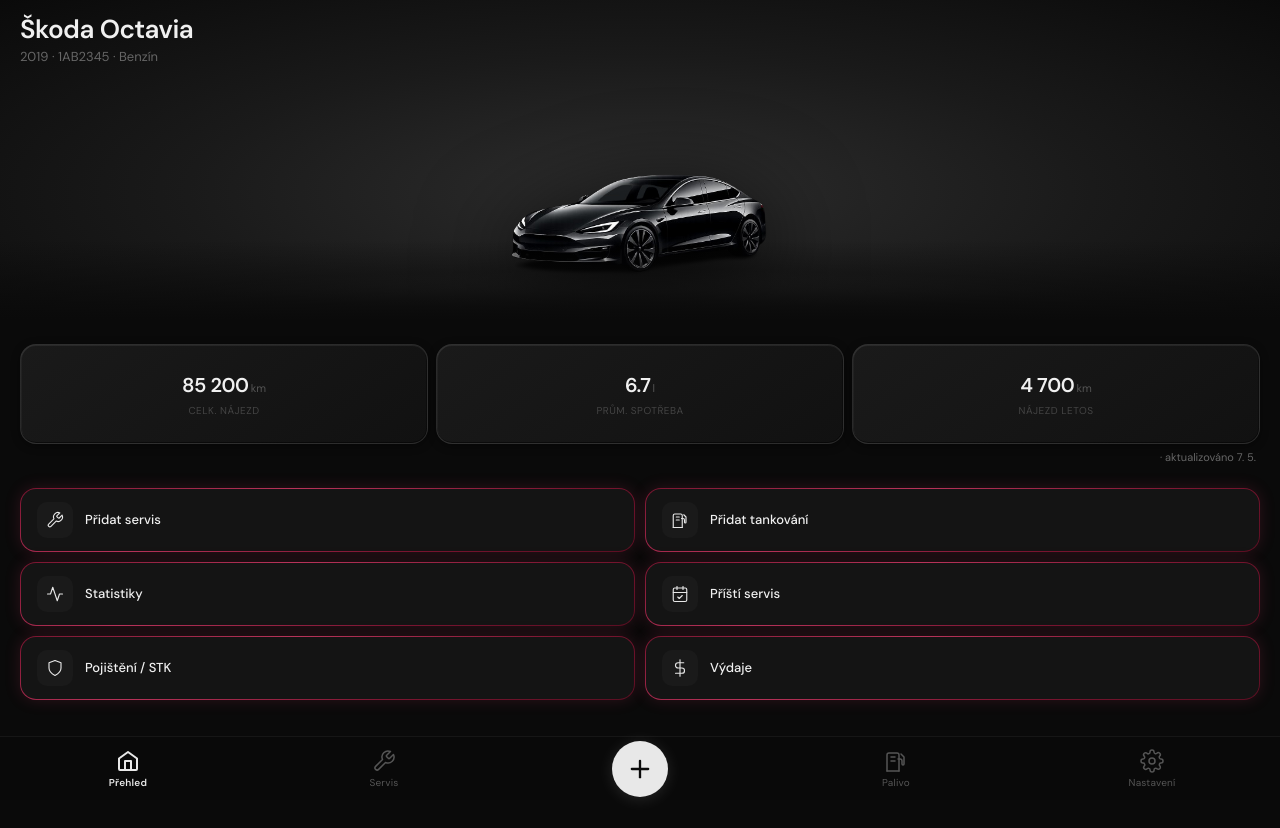
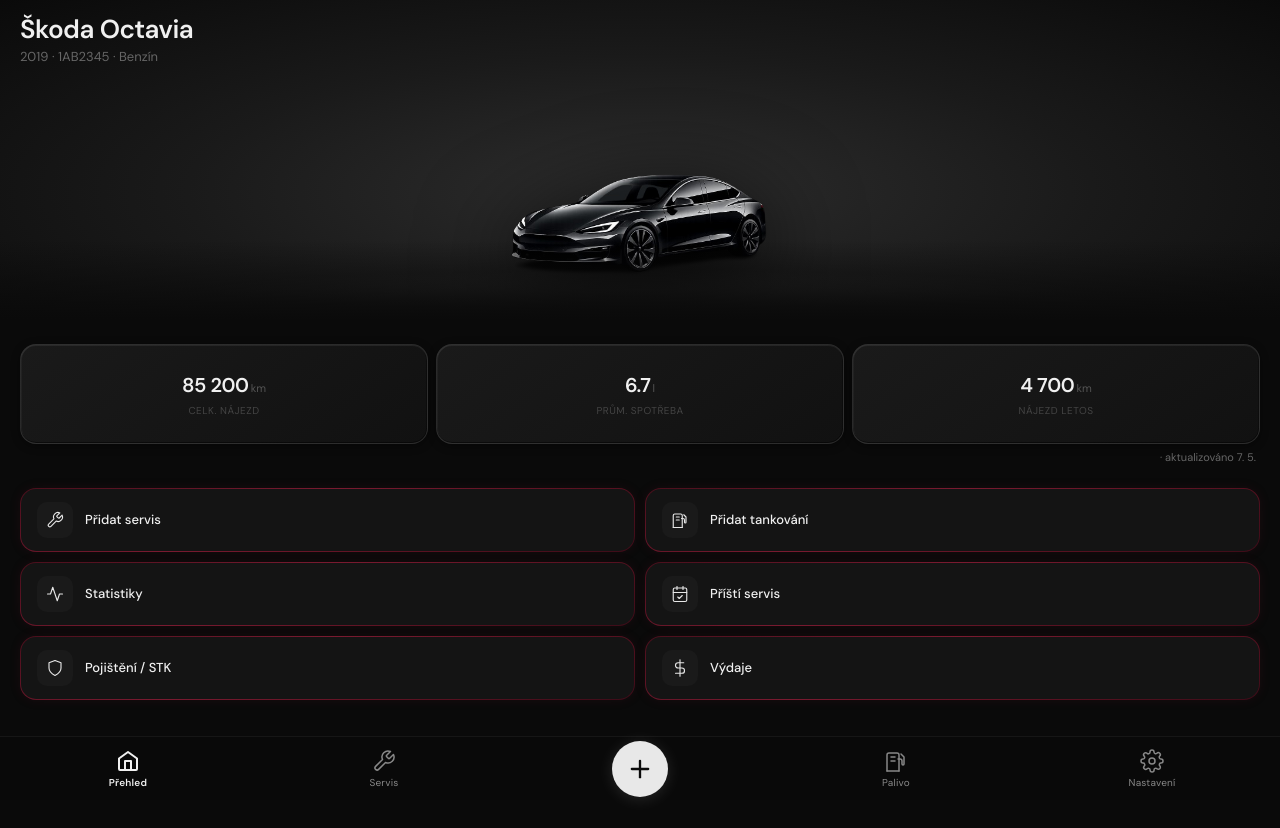
Before and after one commit to Luky947/car-manager, a React (Vite) app: page / in a window 1280 px wide. Built offline with nearby package versions, Linux system fonts and the light colour scheme.

Commit message:
fix: darker burgundy border, visible inactive nav icons
Co-Authored-By: Claude Sonnet 4.6 <noreply@anthropic.com>

```diff
--- a/src/components/layout/BottomNav.tsx
+++ b/src/components/layout/BottomNav.tsx
@@ -2,7 +2,7 @@ import { useLocation, useNavigate } from 'react-router-dom'
 import { useFab } from '../../context/FabContext'
 
 function IconHome({ active }: { active: boolean }) {
-  const c = active ? '#e8e8e8' : '#555'
+  const c = active ? '#f0f0f0' : '#888'
   return (
     <svg width="24" height="24" viewBox="0 0 24 24" fill="none" stroke={c} strokeWidth={active ? 2 : 1.5} strokeLinecap="round" strokeLinejoin="round">
       <path d="M3 9.5L12 3l9 6.5V20a1 1 0 01-1 1H4a1 1 0 01-1-1V9.5z" />
@@ -12,7 +12,7 @@ function IconHome({ active }: { active: boolean }) {
 }
 
 function IconWrench({ active }: { active: boolean }) {
-  const c = active ? '#e8e8e8' : '#555'
+  const c = active ? '#f0f0f0' : '#888'
   return (
     <svg width="24" height="24" viewBox="0 0 24 24" fill="none" stroke={c} strokeWidth={active ? 2 : 1.5} strokeLinecap="round" strokeLinejoin="round">
       <path d="M14.7 6.3a1 1 0 000 1.4l1.6 1.6a1 1 0 001.4 0l3.77-3.77a6 6 0 01-7.94 7.94l-6.91 6.91a2.12 2.12 0 01-3-3l6.91-6.91a6 6 0 017.94-7.94l-3.76 3.76z" />
@@ -21,7 +21,7 @@ function IconWrench({ active }: { active: boolean }) {
 }
 
 function IconFuel({ active }: { active: boolean }) {
-  const c = active ? '#e8e8e8' : '#555'
+  const c = active ? '#f0f0f0' : '#888'
   return (
     <svg width="24" height="24" viewBox="0 0 24 24" fill="none" stroke={c} strokeWidth={active ? 2 : 1.5} strokeLinecap="round" strokeLinejoin="round">
       <path d="M3 22V6a2 2 0 012-2h8a2 2 0 012 2v16" />
@@ -32,7 +32,7 @@ function IconFuel({ active }: { active: boolean }) {
 }
 
 function IconSettings({ active }: { active: boolean }) {
-  const c = active ? '#e8e8e8' : '#555'
+  const c = active ? '#f0f0f0' : '#888'
   return (
     <svg width="24" height="24" viewBox="0 0 24 24" fill="none" stroke={c} strokeWidth={active ? 2 : 1.5} strokeLinecap="round" strokeLinejoin="round">
       <circle cx="12" cy="12" r="3" />
@@ -42,7 +42,7 @@ function IconSettings({ active }: { active: boolean }) {
 }
 
 function IconDoc({ active }: { active: boolean }) {
-  const c = active ? '#e8e8e8' : '#555'
+  const c = active ? '#f0f0f0' : '#888'
   return (
     <svg width="24" height="24" viewBox="0 0 24 24" fill="none" stroke={c} strokeWidth={active ? 2 : 1.5} strokeLinecap="round" strokeLinejoin="round">
       <path d="M14 2H6a2 2 0 00-2 2v16a2 2 0 002 2h12a2 2 0 002-2V8z" />
@@ -121,7 +121,7 @@ export default function BottomNav() {
           >
             <div style={{ display: 'flex', flexDirection: 'column', alignItems: 'center', gap: 3 }}>
               <Icon active={active} />
-              <span style={{ fontSize: 10, color: active ? '#e8e8e8' : '#555', fontWeight: active ? 600 : 400, letterSpacing: '0.02em', transition: 'color 200ms cubic-bezier(0.2,0,0,1)' }}>
+              <span style={{ fontSize: 10, color: active ? '#f0f0f0' : '#888', fontWeight: active ? 600 : 400, letterSpacing: '0.02em', transition: 'color 200ms cubic-bezier(0.2,0,0,1)' }}>
                 {label}
               </span>
             </div>
@@ -186,7 +186,7 @@ export default function BottomNav() {
           >
             <div style={{ display: 'flex', flexDirection: 'column', alignItems: 'center', gap: 3 }}>
               <Icon active={active} />
-              <span style={{ fontSize: 10, color: active ? '#e8e8e8' : '#555', fontWeight: active ? 600 : 400, letterSpacing: '0.02em', transition: 'color 200ms cubic-bezier(0.2,0,0,1)' }}>
+              <span style={{ fontSize: 10, color: active ? '#f0f0f0' : '#888', fontWeight: active ? 600 : 400, letterSpacing: '0.02em', transition: 'color 200ms cubic-bezier(0.2,0,0,1)' }}>
                 {label}
               </span>
             </div>
--- a/src/pages/Dashboard.tsx
+++ b/src/pages/Dashboard.tsx
@@ -33,7 +33,7 @@ function animateNumber(
 }
 
 
-const WINE_BORDER_NORMAL = 'linear-gradient(#141414, #141414) padding-box, linear-gradient(160deg, #7a1530 0%, #b8335a 35%, #7a1530 70%, #5a0f22 100%) border-box'
+const WINE_BORDER_NORMAL = 'linear-gradient(#141414, #141414) padding-box, linear-gradient(160deg, #4a0f1c 0%, #7a1a30 40%, #5c1222 70%, #3d0c18 100%) border-box'
 const WINE_BORDER_ACTIVE = 'linear-gradient(#1e1010, #1e1010) padding-box, linear-gradient(160deg, #9e2d47 0%, #c4436a 35%, #9e2d47 70%, #6b1228 100%) border-box'
 
 function ActionTile({ label, onClick, children, active = false, dimmed = false }: {
@@ -63,10 +63,10 @@ function ActionTile({ label, onClick, children, active = false, dimmed = false }
         opacity: dimmed ? 0.5 : pressed ? 0.85 : 1,
         transform: pressed ? 'scale(0.97)' : 'scale(1)',
         boxShadow: pressed
-          ? '0 0 20px rgba(184,51,90,0.35)'
+          ? '0 0 16px rgba(122,26,48,0.25)'
           : active
-            ? '0 0 24px rgba(196,67,106,0.25)'
-            : '0 0 16px rgba(184,51,90,0.2)',
+            ? '0 0 20px rgba(122,26,48,0.2)'
+            : '0 0 12px rgba(122,26,48,0.12)',
         transition: pressed
           ? 'transform 60ms cubic-bezier(0.2,0,0,1), opacity 60ms, box-shadow 60ms'
           : 'transform 300ms cubic-bezier(0.34,1.56,0.64,1), opacity 200ms, box-shadow 200ms',
```
